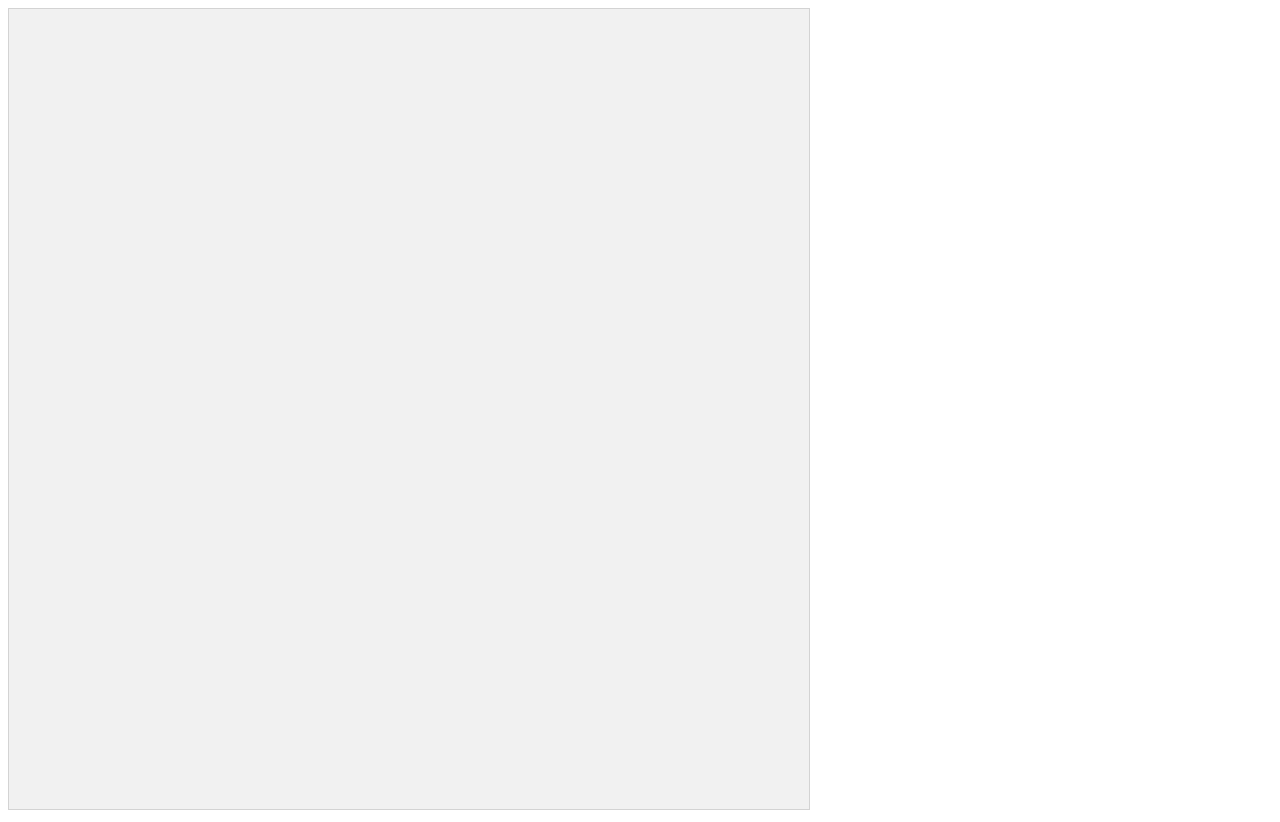
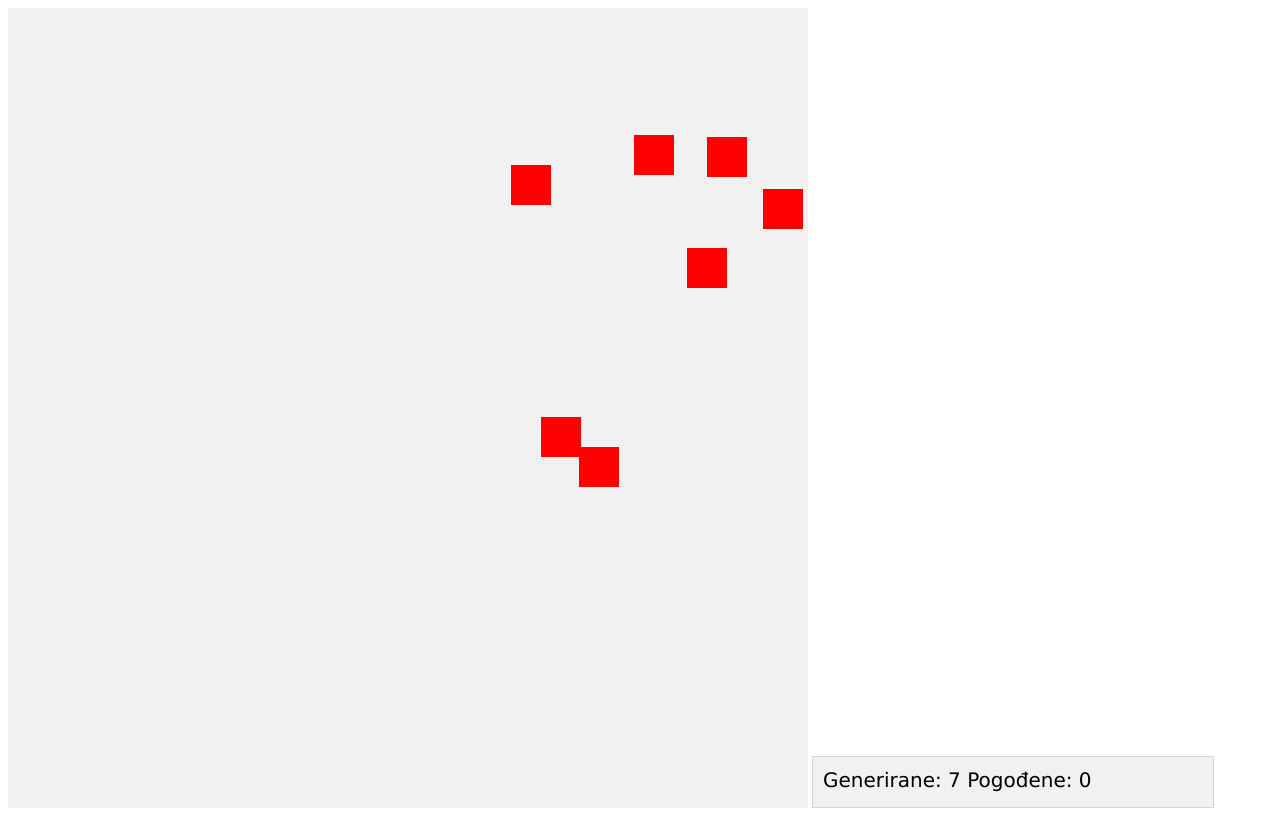
Before and after one commit to saratedd/projekt3, a plain HTML site: page index.html in a window 1280 px wide. Drawn offline with Linux system fonts and the light colour scheme.

Commit message:
rand num of components

```diff
--- a/index.html
+++ b/index.html
@@ -7,8 +7,8 @@
     <link rel="stylesheet" type="text/css" href="./index.css">
     <title>projekt3</title>
 </head>
-<body>
-    <canvas id="myCanvas" width="800" height="800" style="border:1px solid #d3d3d3">
+<body onload="startGame()">
+    <canvas id="myTextCanvas" width="400" height="50" style="border:1px solid #d3d3d3">
         Your browser does not support the HTML5 canvas tag.
     </canvas>
 </body>
--- a/index.js
+++ b/index.js
@@ -5,10 +5,19 @@
 // ctx.fillStyle = "#FF0000";
 // ctx.fillRect(0, 0, 200, 200)
 
-var gmPiece
+var c = document.getElementById("myTextCanvas");
+var ctx = c.getContext("2d");
+ctx.font = "20px Verdana";
+var gen = Math.ceil(Math.random() * 7);
+var pog = 0
+ctx.fillText("Generirane: " + gen + "\nPogođene: " + pog, 10, 30);
+
+
+var myGamePiece = [];
 
 function startGame() {
-    gmPiece = new component(30, 30, "red", 150, 150);
+    for (i = 0; i < gen; i++)
+        myGamePiece[i] = new component(40, 40, "red", Math.ceil(Math.random() * 760), Math.ceil(Math.random() * 760));
     myGameArea.start();
 }
 
@@ -16,8 +25,8 @@ var myGameArea = {
     canvas : document.createElement("canvas"),
     start : function() {
         this.canvas.id = "myGameCanvas";
-        this.canvas.width = 480;
-        this.canvas.height = 270;
+        this.canvas.width = 800// 480;
+        this.canvas.height = 800// 270;
         this.context = this.canvas.getContext("2d");
         document.body.insertBefore(this.canvas, document.body.childNodes[0]);
         this.frameNo = 0;
@@ -60,3 +69,11 @@ function component(width, height, color, x, y, type) {
         this.y -= this.speed_y;
     }
 }
+
+function updateGameArea() {
+    myGameArea.clear();
+    for (i = 0; i < gen; i++) {
+        myGamePiece[i].newPos();
+        myGamePiece[i].update();
+    }
+}
```
